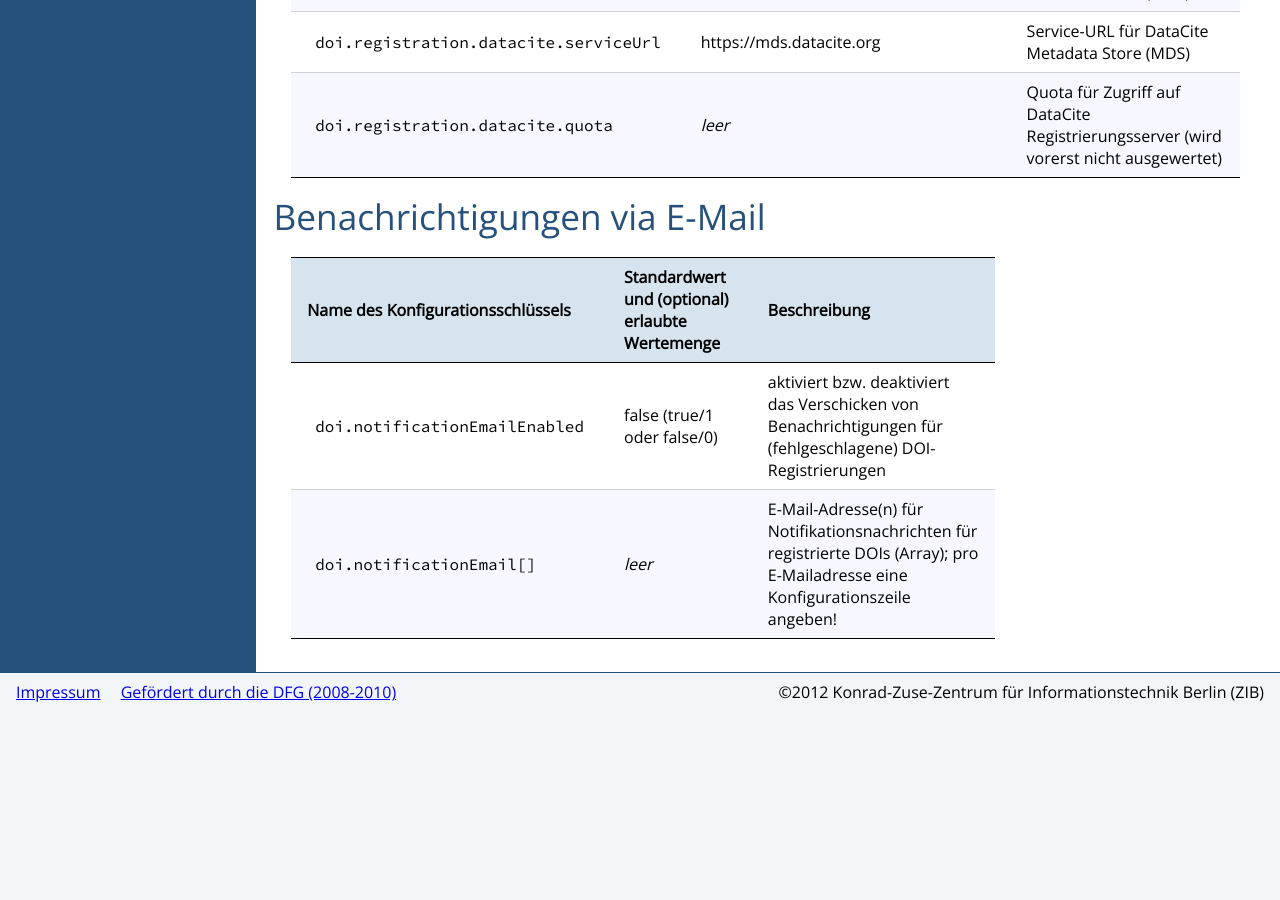
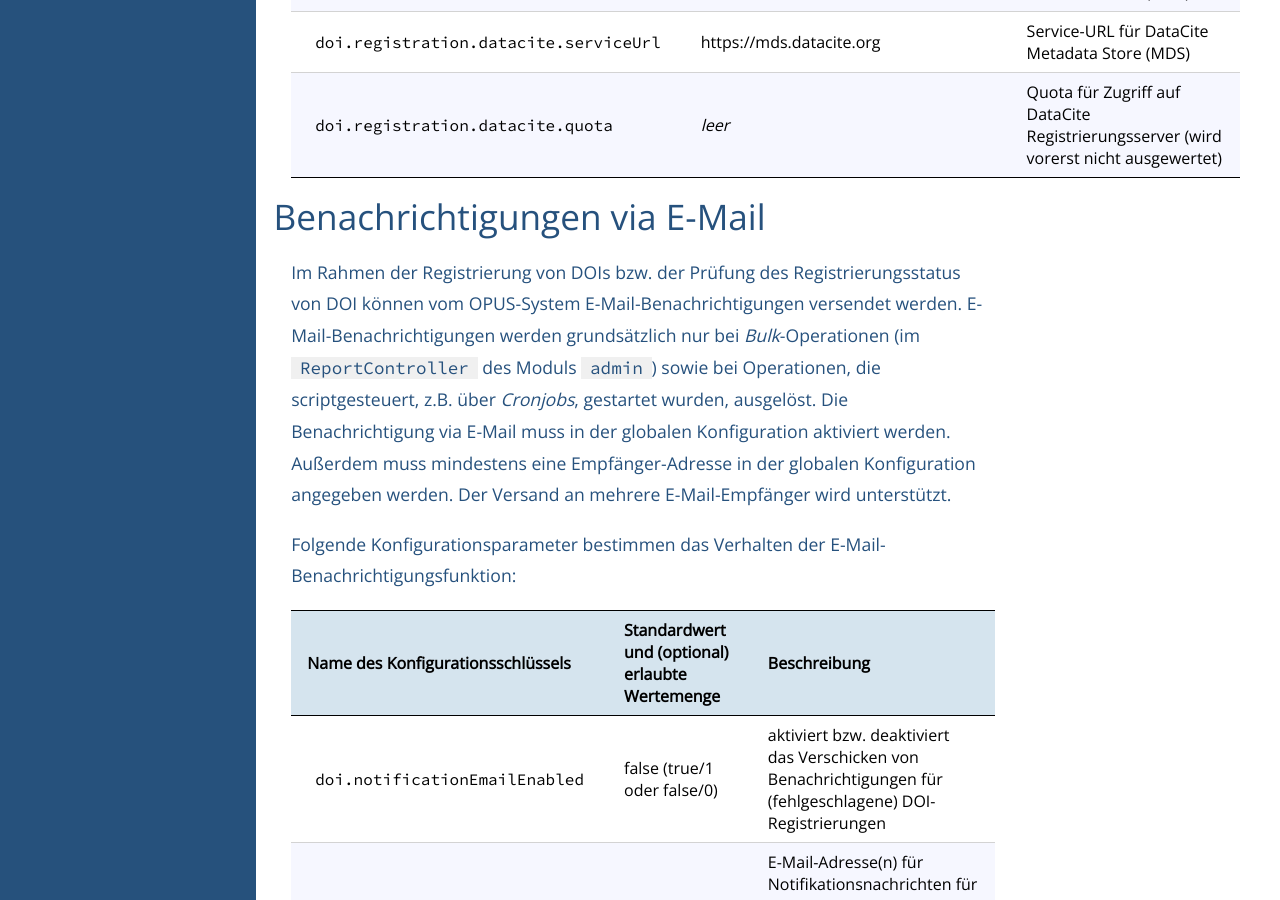
Before and after one commit to OPUS4/userdoc, a Jekyll site: the page built from configext/doi.md, in a window 1280 px wide and 900 px high, scrolled down 4577 px. Built offline with Jekyll 4.4.1, drawn with Linux system fonts in a browser that asks for light colours; before the commit the page ends 5290 px from its top, so only the background shows below that.

Commit message:
Update doi.md

```diff
--- a/configext/doi.md
+++ b/configext/doi.md
@@ -60,6 +60,10 @@ Es sind hierbei vier unterschiedliche Fälle zu betrachten:
 
 # Benachrichtigungen via E-Mail
 
+Im Rahmen der Registrierung von DOIs bzw. der Prüfung des Registrierungsstatus von DOI können vom OPUS-System E-Mail-Benachrichtigungen versendet werden. E-Mail-Benachrichtigungen werden grundsätzlich nur bei *Bulk*-Operationen (im `ReportController` des Moduls `admin`) sowie bei Operationen, die scriptgesteuert, z.B. über *Cronjobs*, gestartet wurden, ausgelöst. Die Benachrichtigung via E-Mail muss in der globalen Konfiguration aktiviert werden. Außerdem muss mindestens eine Empfänger-Adresse in der globalen Konfiguration angegeben werden. Der Versand an mehrere E-Mail-Empfänger wird unterstützt.
+
+Folgende Konfigurationsparameter bestimmen das Verhalten der E-Mail-Benachrichtigungsfunktion:
+
 | Name des Konfigurationsschlüssels | Standardwert und (optional) erlaubte Wertemenge | Beschreibung |
 | --------------------------------- |-------------------------------------------------|--------------|
 | `doi.notificationEmailEnabled` | false (true/1 oder false/0)                        | aktiviert bzw. deaktiviert das Verschicken von Benachrichtigungen für (fehlgeschlagene) DOI-Registrierungen |
```
